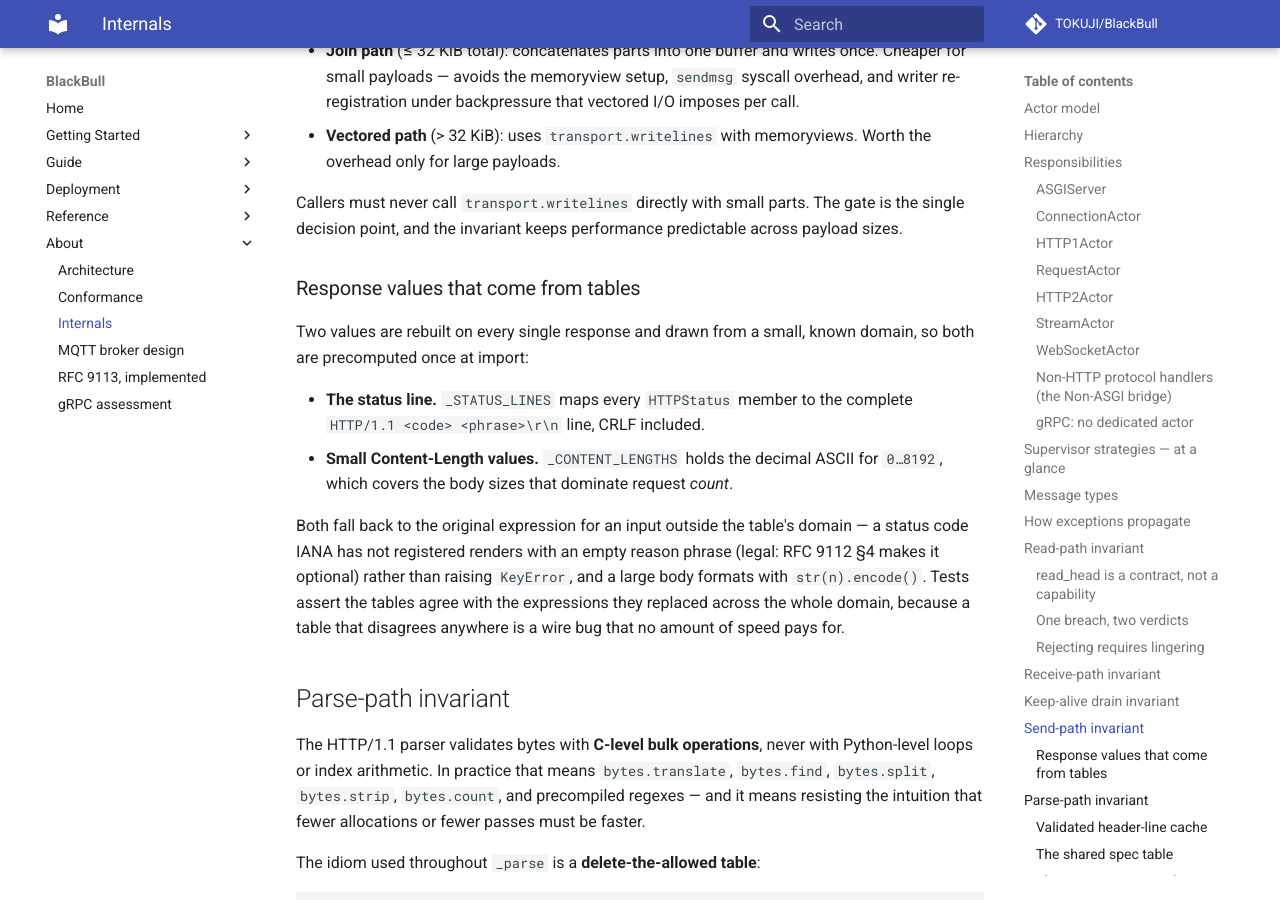
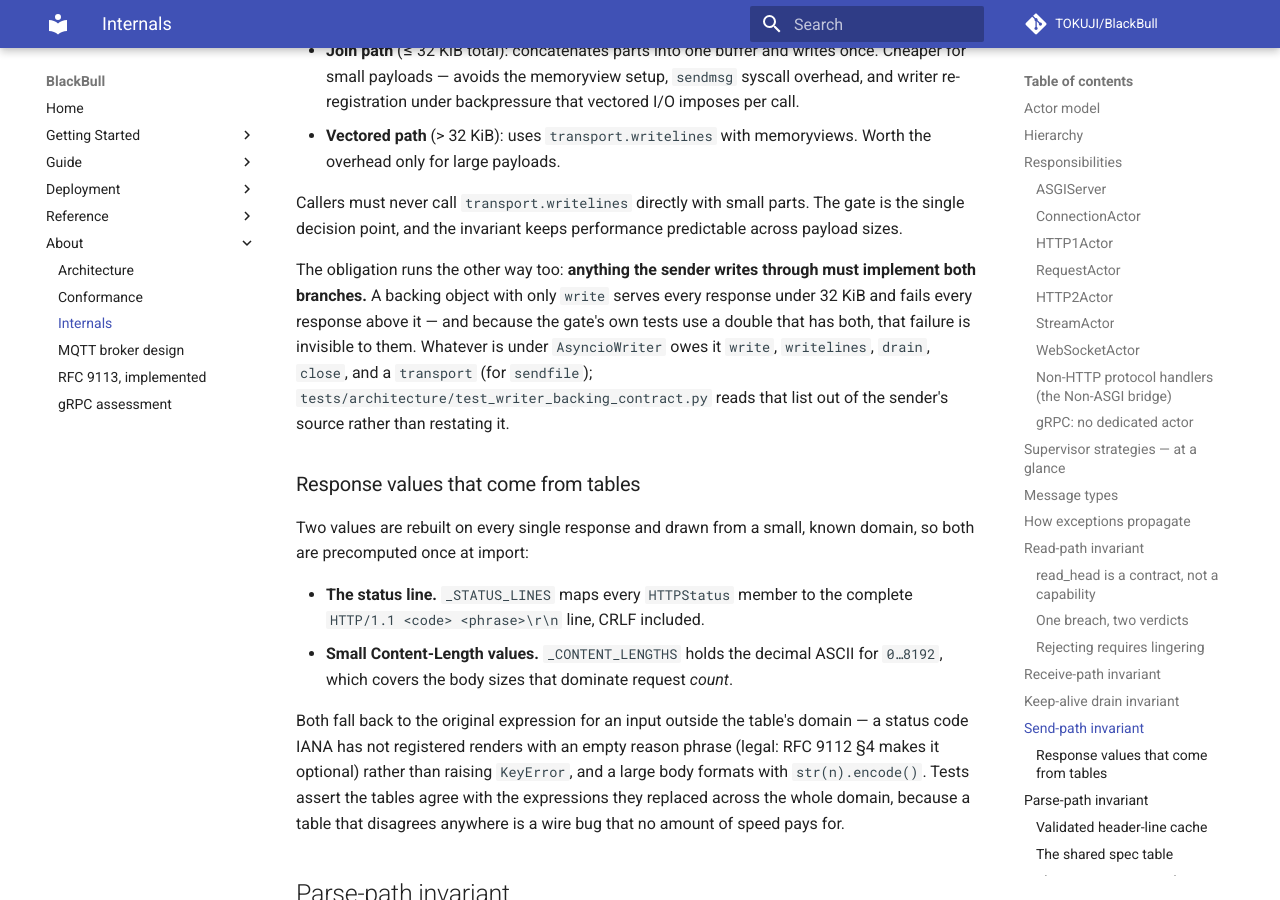
Before and after one commit to TOKUJI/BlackBull, an MkDocs documentation site: the page built from docs/about/internals.md, in a window 1280 px wide and 900 px high, scrolled down 9703 px. Built offline with MkDocs 1.6.1 and Material for MkDocs 9.7.7, drawn with Linux system fonts in a browser that asks for light colours; comment, search, counter and statistics services are not loaded.

Commit message:
Sprint 96: state the send-path gate's obligation on the writer's backing object
The invariant said callers must not bypass the gate; it did not say the gate's
two branches must both be implemented by whatever the sender writes through.
That omission is what let a front end ship with only write().

Co-Authored-By: Claude Opus 5 <noreply@anthropic.com>

```diff
--- a/docs/about/internals.md
+++ b/docs/about/internals.md
@@ -456,6 +456,15 @@ Callers must never call `transport.writelines` directly with
 small parts.  The gate is the single decision point, and the
 invariant keeps performance predictable across payload sizes.
 
+The obligation runs the other way too: **anything the sender writes
+through must implement both branches.**  A backing object with only
+`write` serves every response under 32 KiB and fails every response
+above it — and because the gate's own tests use a double that has both,
+that failure is invisible to them.  Whatever is under `AsyncioWriter`
+owes it `write`, `writelines`, `drain`, `close`, and a `transport`
+(for `sendfile`); `tests/architecture/test_writer_backing_contract.py`
+reads that list out of the sender's source rather than restating it.
+
 ### Response values that come from tables
 
 Two values are rebuilt on every single response and drawn from a
```
